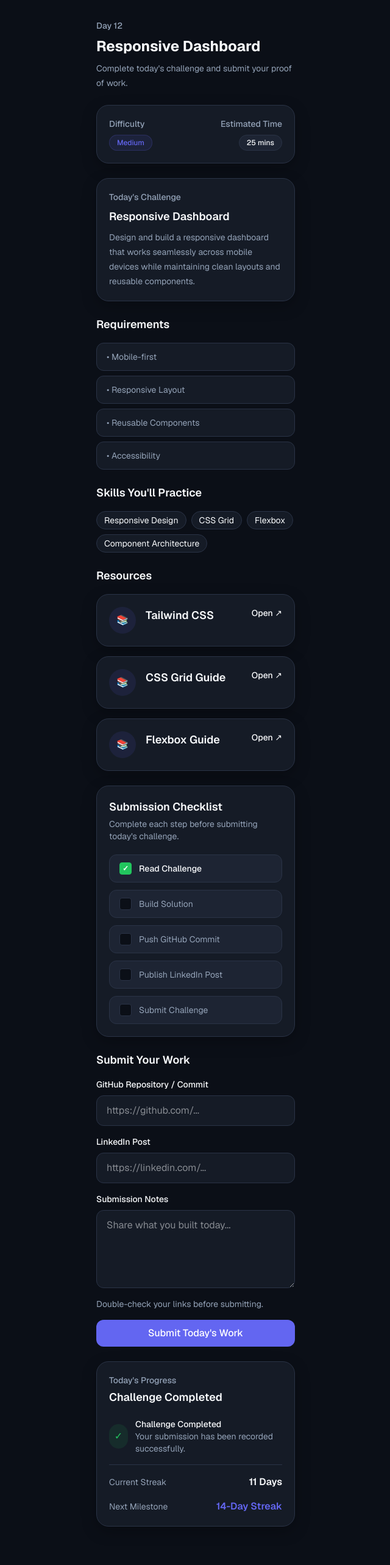
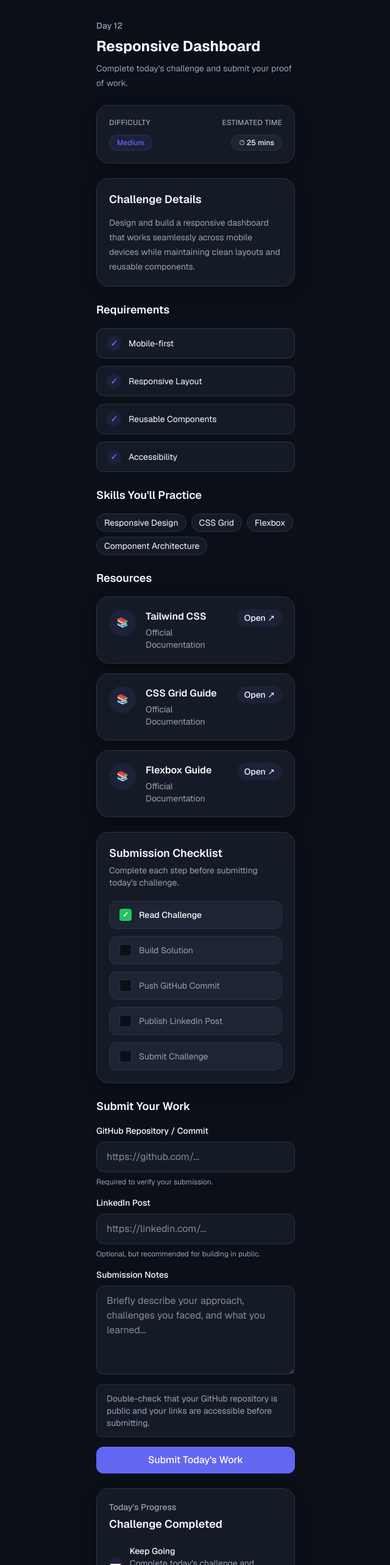
Before and after one commit to ParinitaMarthurkar/ABTalks-redesign, a Next.js app: page /day/12 in a window 1280 px wide. Shown: the top 2566 px of the page at 61% size, without its empty margins (319-959 px from the left). Before the commit the page ends 2535 px from the top, so only its background shows below. Built offline with nearby package versions, Linux system fonts and the light colour scheme.

Commit message:
style: refine challenge page ui

```diff
--- a/src/app/components/challenge/CompletionSummaryCard.tsx
+++ b/src/app/components/challenge/CompletionSummaryCard.tsx
@@ -32,19 +32,19 @@ export default function CompletionSummaryCard({
                 </h3>
             </div>
 
-            <div className="space-y-4">
             <div className="flex items-center gap-3">
-                    <div className="flex h-10 w-10 items-center justify-center rounded-full bg-success/10 text-success">
-                        ✓
+                <div className="flex h-10 w-10 items-center justify-center rounded-full bg-primary/10 text-primary">
+                    📈
                 </div>
 
                 <div>
                     <p className="text-sm font-medium text-text-primary">
-                            Challenge Completed
+                        Keep Going
                     </p>
 
                     <p className="text-sm text-text-secondary">
-                            Your submission has been recorded successfully.
+                        Complete today&apos;s challenge and submit your work to
+                        extend your streak.
                     </p>
                 </div>
             </div>
@@ -70,7 +70,6 @@ export default function CompletionSummaryCard({
                     {nextMilestone}
                 </span>
             </div>
-            </div>
         </Card>
     );
 }
--- a/src/app/components/challenge/ResourceCard.tsx
+++ b/src/app/components/challenge/ResourceCard.tsx
@@ -28,9 +28,13 @@ export default function ResourceCard({
                 </div>
 
                 <div className="flex min-w-0 flex-1 flex-col">
-                    <h3 className="text-lg font-semibold text-text-primary">
+                    <h3 className="text-base font-semibold text-text-primary">
                         {title}
                     </h3>
+
+                    <p className="mt-1 text-sm text-text-secondary">
+                        Official Documentation
+                    </p>
 
                     {description && (
                         <p className="mt-2 text-sm leading-6 text-text-secondary">
@@ -44,7 +48,7 @@ export default function ResourceCard({
                 href={url}
                 target="_blank"
                 rel="noopener noreferrer"
-                className="text-sm font-medium text-primary hover:underline"
+                className="shrink-0 rounded-full bg-primary/10 px-3 py-1 text-sm font-medium text-primary transition hover:bg-primary/20"
             >
                 Open ↗
             </a>
--- a/src/app/components/challenge/TaskCard.tsx
+++ b/src/app/components/challenge/TaskCard.tsx
@@ -4,13 +4,11 @@ import { cn } from "../../lib/utils";
 
 export interface TaskCardProps
     extends HTMLAttributes<HTMLDivElement> {
-    title: string;
     description: string;
     className?: string;
 }
 
 export default function TaskCard({
-    title,
     description,
     className,
     ...props
@@ -20,13 +18,9 @@ export default function TaskCard({
             className={cn("flex flex-col gap-4", className)}
             {...props}
         >
-            <div className="space-y-2">
-                <p className="text-sm font-medium text-text-secondary">
-                    Today&apos;s Challenge
-                </p>
-
+            <div className="space-y-3">
                 <h2 className="text-lg font-semibold text-text-primary">
-                    {title}
+                    Challenge Details
                 </h2>
 
                 <p className="text-sm leading-6 text-text-secondary">
--- a/src/app/components/challenge/TimeDifficultyCard.tsx
+++ b/src/app/components/challenge/TimeDifficultyCard.tsx
@@ -19,28 +19,32 @@ export default function TimeDifficultyCard({
 }: TimeDifficultyCardProps) {
     return (
         <Card
-            className={cn("flex items-center justify-between gap-4", className)}
+            className={cn("grid grid-cols-2 gap-4", className)}
             {...props}
         >
             <div className="flex flex-col">
-                <p className="text-sm font-medium text-text-secondary">
+                <p className="text-xs font-medium uppercase tracking-wide text-text-secondary">
                     Difficulty
                 </p>
 
-                <div className="mt-2">
-                    <Badge variant="difficulty">{difficulty}</Badge>
+                <div className="mt-3">
+                    <Badge variant="difficulty">
+                        {difficulty}
+                    </Badge>
                 </div>
             </div>
 
             <div className="flex flex-col items-end">
-                <p className="text-sm font-medium text-text-secondary">
+                <p className="text-xs font-medium uppercase tracking-wide text-text-secondary">
                     Estimated Time
                 </p>
 
-                <div className="mt-2">
-                    <Badge>{estimatedTime}</Badge>
+                <div className="mt-3">
+                    <Badge>
+                        ⏱ {estimatedTime}
+                    </Badge>
                 </div>
             </div>
         </Card>
-    );
-}
+    )
+};
--- a/src/app/day/12/page.tsx
+++ b/src/app/day/12/page.tsx
@@ -38,7 +38,6 @@ export default function ChallengeDayPage() {
 
                 {/* Task */}
                 <TaskCard
-                    title={challenge.title}
                     description={challenge.description}
                 />
 
@@ -48,13 +47,19 @@ export default function ChallengeDayPage() {
                         Requirements
                     </h2>
 
-                    <ul className="space-y-2">
+                    <ul className="space-y-3">
                         {challenge.requirements.map((requirement) => (
                             <li
                                 key={requirement}
-                                className="rounded-[var(--radius-button)] border border-border bg-surface px-4 py-3 text-sm text-text-secondary"
+                                className="flex items-center gap-3 rounded-[var(--radius-button)] border border-border bg-surface px-4 py-3"
                             >
-                                • {requirement}
+                                <span className="flex h-6 w-6 items-center justify-center rounded-full bg-primary/10 text-sm font-semibold text-primary">
+                                    ✓
+                                </span>
+
+                                <span className="text-sm text-text-primary">
+                                    {requirement}
+                                </span>
                             </li>
                         ))}
                     </ul>
@@ -105,24 +110,36 @@ export default function ChallengeDayPage() {
                     </h2>
 
                     <div className="space-y-4">
+                        <div className="space-y-2">
                             <Input
                                 label="GitHub Repository / Commit"
                                 placeholder="https://github.com/..."
                             />
 
+                            <p className="text-xs text-text-secondary">
+                                Required to verify your submission.
+                            </p>
+                        </div>
+
+                        <div className="space-y-2">
                             <Input
                                 label="LinkedIn Post"
                                 placeholder="https://linkedin.com/..."
                             />
 
+                            <p className="text-xs text-text-secondary">
+                                Optional, but recommended for building in public.
+                            </p>
+                        </div>
+
                         <Textarea
                             label="Submission Notes"
-                            placeholder="Share what you built today..."
-                            rows={4}
+                            placeholder="Briefly describe your approach, challenges you faced, and what you learned..."
+                            rows={5}
                         />
 
-                        <p className="text-sm text-text-secondary">
-                            Double-check your links before submitting.
+                        <p className="rounded-lg border border-border bg-surface px-4 py-3 text-sm text-text-secondary">
+                            Double-check that your GitHub repository is public and your links are accessible before submitting.
                         </p>
 
                         <Button fullWidth>
```
Lines whose indentation alone changed are shown as unchanged.
